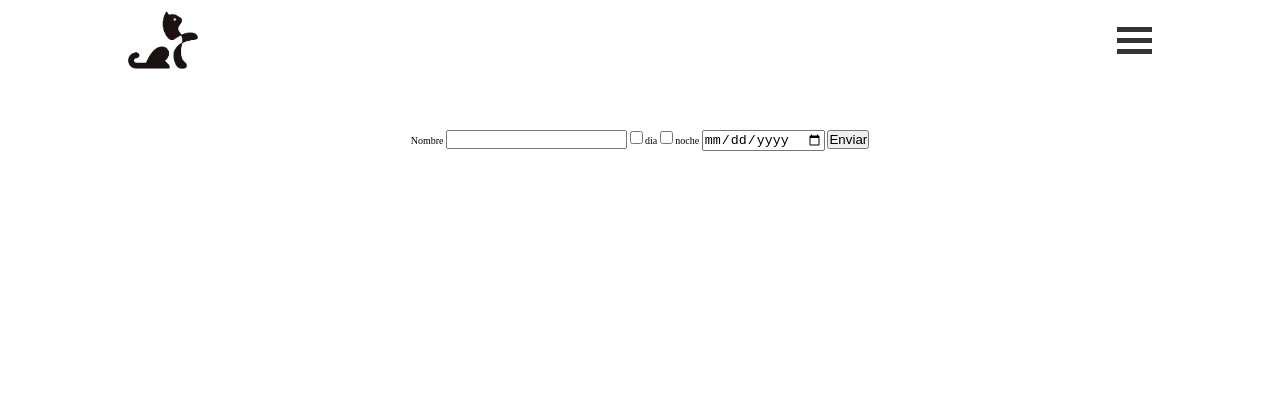
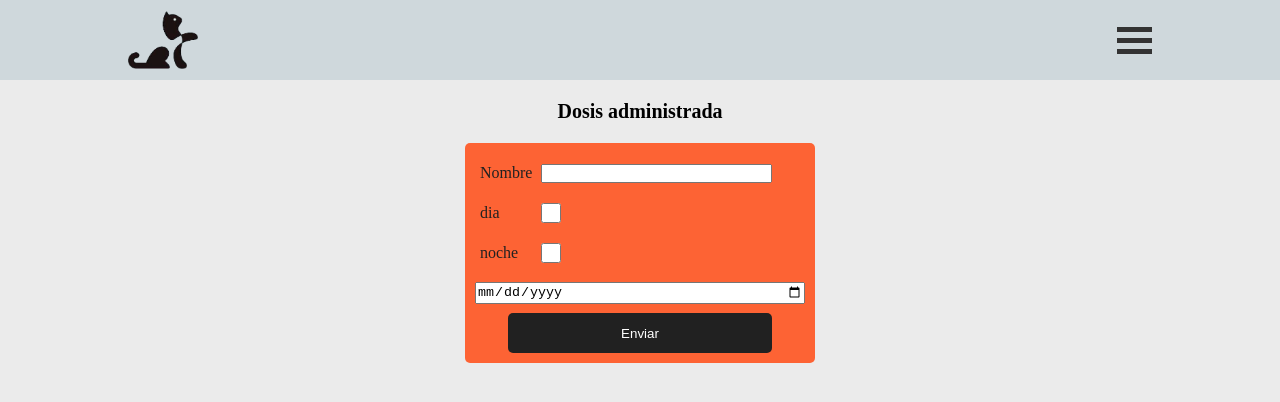
Before and after one commit to Frankiiize/michiAPP, a website: page index.html in a window 1280 px wide. Drawn offline with Linux system fonts and the light colour scheme.

Commit message:
colores pallet, arregle tamaño y estilos contenedores login y form

```diff
--- a/index.html
+++ b/index.html
@@ -8,15 +8,6 @@
     <link rel="stylesheet" href="css/styles.css">
 </head>
 <body>
-    <!DOCTYPE html>
-    <html lang="en">
-    <head>
-        <meta charset="UTF-8">
-        <meta http-equiv="X-UA-Compatible" content="IE=edge">
-        <meta name="viewport" content="width=device-width, initial-scale=1.0">
-        <title>Document</title>
-    </head>
-    <body>
         <div class="container">
             <header class="headerContainer">
                 <div class="headerContainer__icons">
@@ -42,24 +33,26 @@
 
 
             </header>
+            <h1>Dosis administrada</h1>
 
-
-            <section style="margin-top: 50px;" class="formSection">
-                <form action="" method="post" id="form">
+            <section  class="formSection">
+                <form action="" method="post" id="form" class="formSection__form">
                     <label for="name">
                         <span>Nombre</span>
                         <input type="text" name="name" id="name">
                     </label>
                     <label for="check1">
-                        <input type="checkbox" name="tarde" id="dia" value="dia"> dia
+                        <span>dia</span>
+                        <input type="checkbox" name="tarde" id="dia" value="dia">
                     </label>
                     <label for="check2">
-                        <input type="checkbox" name="noche" id="noche" value="noche"> noche
+                        <span>noche</span>
+                        <input type="checkbox" name="noche" id="noche" value="noche">
                     </label>
                     <label for="dia">
                         <input type="date" name="" id="fecha">
                     </label>
-                    <input type="submit" value="Enviar">
+                    <input class="formSection__form-sendBtn" type="submit" value="Enviar">
                 </form>
                 <div id="print"></div>
             </section>
--- a/sass/layout/_styles.scss
+++ b/sass/layout/_styles.scss
@@ -1,11 +1,18 @@
+body {
+    background-color: $divider-color;
+}
 .container {
     width: 100%;
     display: grid;
-    grid-template-columns: 1fr;
+    grid-template-columns: repeat(1, minmax(200px, 1fr));
+   // grid-template-rows:  minmax(150px, auto);
     grid-template-rows: auto;
+    row-gap: 20px;
     justify-items: center;
+    margin: 0 auto;
 }
 .headerContainer {
+    grid-column: 1 / 2;
     width: 100%;
     height: 80px;
     display: flex;
@@ -13,6 +20,7 @@
     justify-content: center;
     align-items: center;
     position: relative;
+    background-color: $primary-color-light;
     &__icons {
         width: 80%;
         height: 80px;
@@ -34,6 +42,7 @@
     }
     &__login {
         width: 80%;
+        max-width: 300px;
         height: 110px;
         display: none;
         flex-direction: column;
@@ -41,7 +50,7 @@
         justify-content: space-around;
         align-items: flex-end;
         position: absolute;
-        background-color: #2C2E43;
+        background-color: $primary-color;
         border-radius: 5px;
         padding: 10px;
         margin-right: 10px;
@@ -51,18 +60,82 @@
            width: 70%;
            height: 30px;
            margin-right: 10px;
-           border: 1px solid white;
+           border: 1px solid $primary-text-color;
            margin-bottom: 7px;
            input {
+               width: 100%;
+               height: 100%;
                border: none;
                background-color: transparent;
+           }
+           input:focus {
+               border: 1px solid $primary-color;
            }
        }
 
     }
 
 }
+.formSection {
+    grid-column: 1 / 2;
+    grid-row: 3 / 4;
+    width: 100%;
+    height: 150px;
+    &__form {
+        width: 80%;
+        max-width: 350px;
+        min-height: 150px;
+        display: flex;
+        flex-direction: column;
+        padding: 10px;
+        margin: 0 auto;
+        background-color: $accent-color;
+        border-radius: 5px;
+        align-items: center;
+        label{
+            display: flex;
+            width: 100%;
+            height: 40px;
+            justify-content: flex-start;
 
+            align-items: center;
+            span {
+                width: 20%;
+                font-size: $ff-normal;
+                color: $primary-text-color;
+                padding: 5px;
+            }
+            input {
+                width: 70%;
+            }
+            input[type=checkbox] {
+                width: 20px;
+                height: 20px;
+                cursor: pointer;
+                position: relative;
+                left: 0;
+            }
+            input[type=date]{
+                width: 100%;
+            }
+        }
+        &-sendBtn {
+            width: 80%;
+            height: 40px;
+            color: $primary-color-text;
+            background-color:$primary-text-color ;
+            border: none;
+            border-radius: 5px;
+        }
+        &-sendBtn:hover {
+            cursor: pointer;
+        }
+
+    }
+}
+h1 {
+
+}
 
 
 
--- a/sass/styles.scss
+++ b/sass/styles.scss
@@ -1,4 +1,4 @@
 @import "utils/normalize";
-@import "utils/normalize";
+@import "utils/variables";
 @import "utils/placeholders";
 @import "layout/styles.scss";
--- a/sass/utils/_variables.scss
+++ b/sass/utils/_variables.scss
@@ -11,6 +11,19 @@
 
 /* ---------------------COLORS--------------------- */
 
+$primary-color-dark:   #455A64;
+$primary-color:        #607D8B;
+
+
+$primary-color-light:  #CFD8DC;
+$primary-color-text:   #FFFFFF;
+
+$accent-color:         #ff5622e7;
+
+$primary-text-color:   #212121;
+$secondary-text-color: #757575;
+
+$divider-color:        #ebebeb;
 
 
 
```
Also changed, not shown: css/styles.css, 1 other file.
